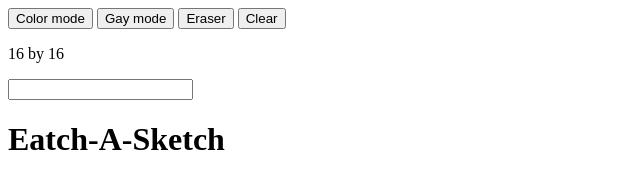
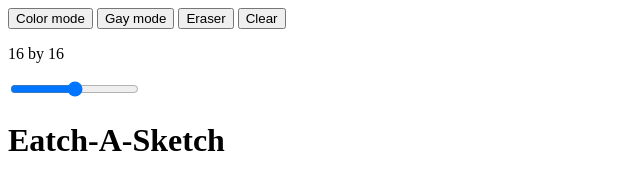
Before and after one commit to catsucci/Etch-A-Sketch, a plain HTML site: page index.html in a window 1280 px wide. Shown: the top 177 px of the page, without its empty margins (0-640 px from the left). Drawn offline with Linux system fonts and the light colour scheme.

Commit message:
Fix input type to be range

```diff
--- a/index.html
+++ b/index.html
@@ -17,7 +17,7 @@
             </div>
             <div class="">
                 <p class="-title">16 by 16</p>
-                <input type="" class="">
+                <input type="range" class="">
             </div>
         </div>
         <div class="canvas-container">
```
